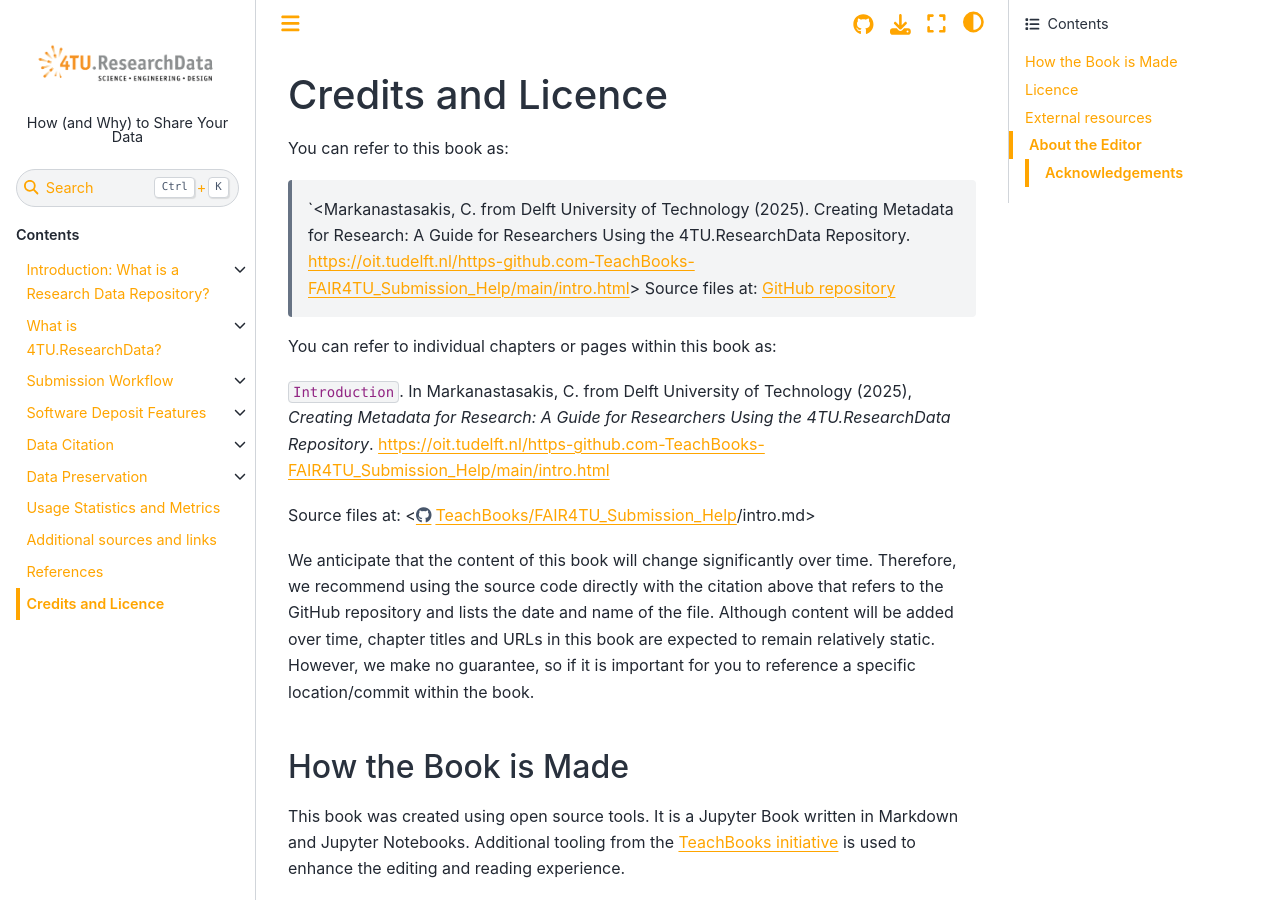
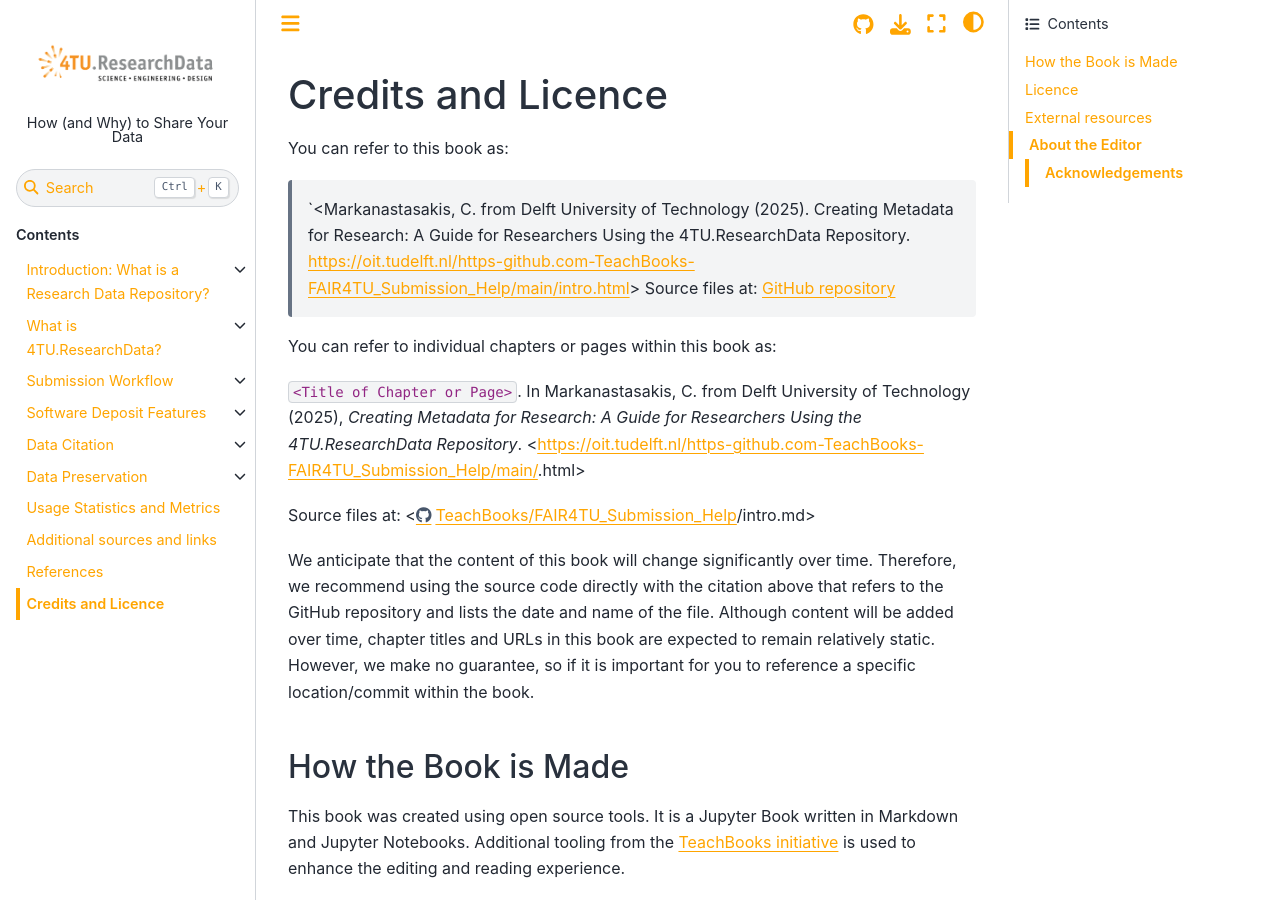
Before and after one commit to TUDelft-books/FAIR4TU_Submission_Help, a Jupyter Book: the page built from book/credits.md, in a window 1280 px wide and 900 px high. Built offline with Jupyter Book 1.0.4 settings and Sphinx 7.4.7 and the Sphinx Book theme 1.1.4, drawn with Linux system fonts in a browser that asks for light colours; pages that are not in the unit, such as notebooks, are missing from menus; comment, search, counter and statistics services are not loaded.

Commit message:
Update credits.md

```diff
--- a/book/credits.md
+++ b/book/credits.md
@@ -8,7 +8,7 @@ Source files at: [GitHub repository](https://github.com/TeachBooks/FAIR4TU_Submi
 
 You can refer to individual chapters or pages within this book as:
 
-`Introduction`. In Markanastasakis, C. from Delft University of Technology (2025), *Creating Metadata for Research: A Guide for Researchers Using the 4TU.ResearchData Repository*. <https://oit.tudelft.nl/https-github.com-TeachBooks-FAIR4TU_Submission_Help/main/intro.html>
+`<Title of Chapter or Page>`. In Markanastasakis, C. from Delft University of Technology (2025), *Creating Metadata for Research: A Guide for Researchers Using the 4TU.ResearchData Repository*. <https://oit.tudelft.nl/https-github.com-TeachBooks-FAIR4TU_Submission_Help/main/<page-filename>.html>
 
 Source files at: <https://github.com/TeachBooks/FAIR4TU_Submission_Help/blob/<commit-hash>/intro.md>
 
```
